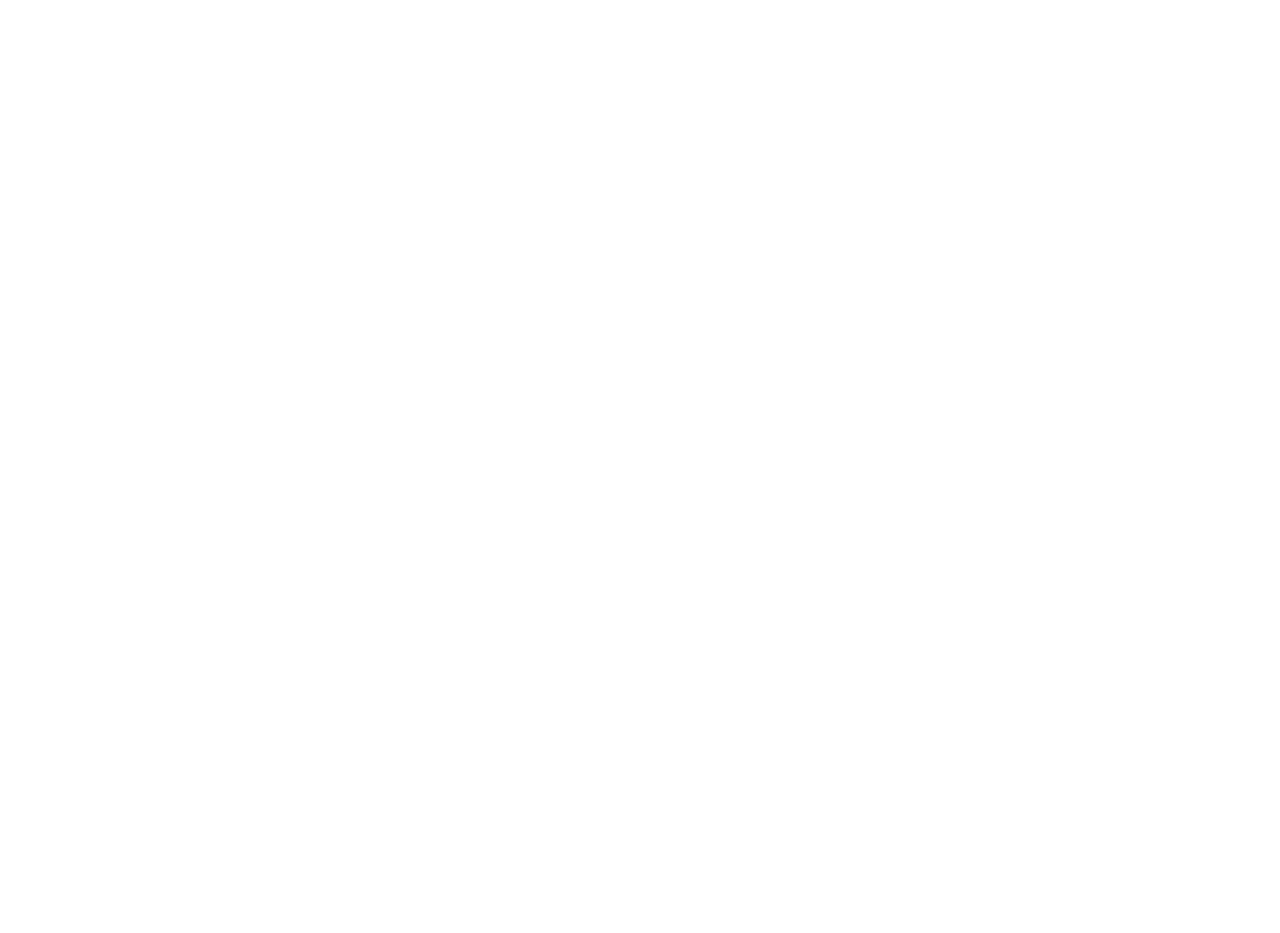
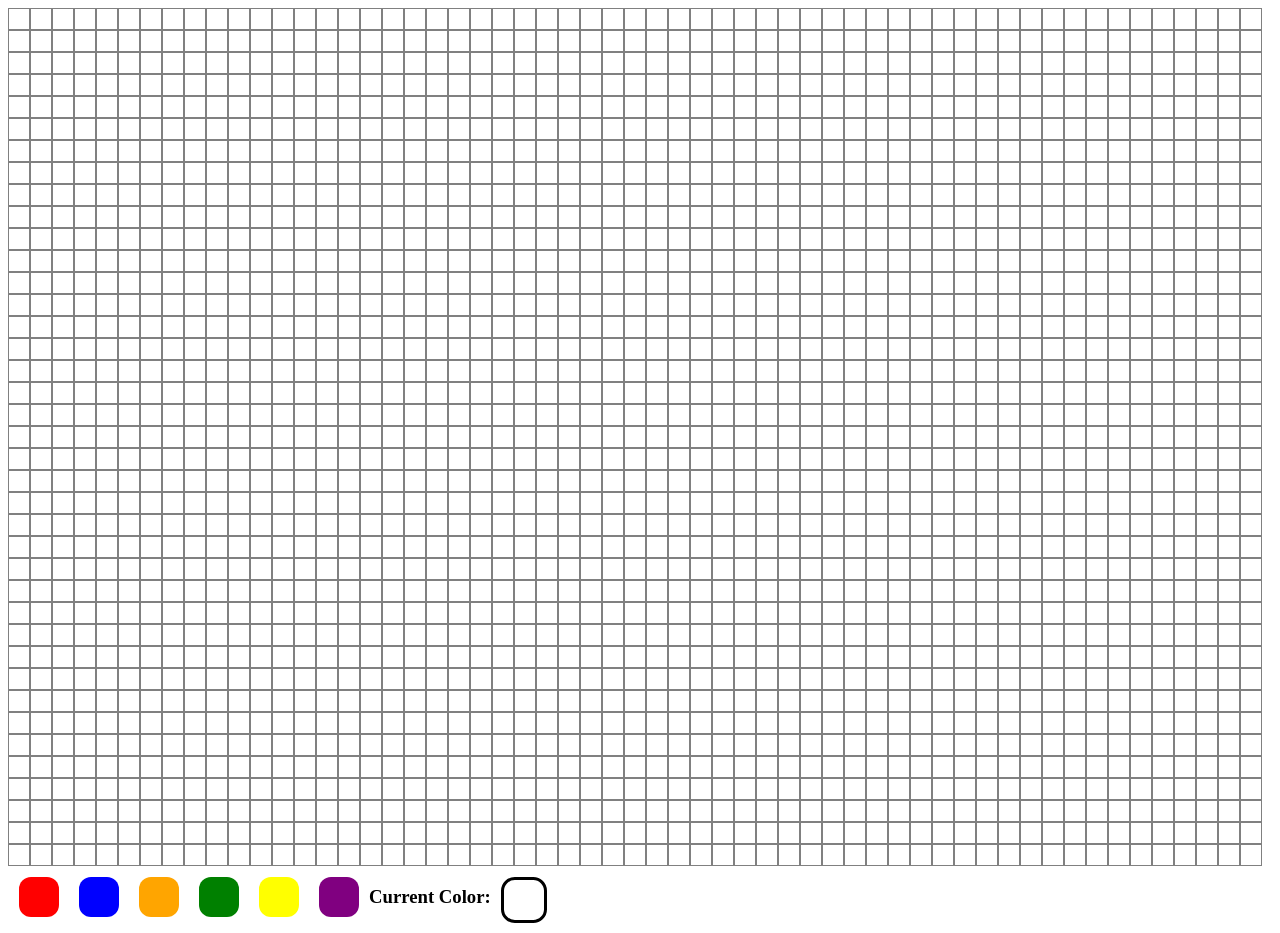
Before and after one commit to gannonk08/pixel-art-maker, a website: page src/index.html in a window 1280 px wide. Before the commit the page ends 800 px from the top, so only its background shows below. Drawn offline with nearby package versions, Linux system fonts and the light colour scheme.

Commit message:
functional pixel art maker

```diff
--- a/src/index.html
+++ b/src/index.html
@@ -1,10 +1,54 @@
 <!DOCTYPE html>
 <html>
-  <head>
+
+<head>
     <meta charset="utf-8">
-    <title></title>
-  </head>
-  <body>
+    <title>Pixel Art Maker</title>
+    <link rel="stylesheet" href="./style.css">
 
-  </body>
+
+</head>
+
+<body>
+    <div id="canvas">
+
+    </div>
+    <div id="pallete">
+        <div id="red">
+
+        </div>
+        <div id="blue">
+
+        </div>
+        <div id="orange">
+
+        </div>
+        <div id="green">
+
+        </div>
+        <div id="yellow">
+
+        </div>
+        <div id="purple">
+
+        </div>
+        <div id="Legend">
+            <h3>
+          Current Color:
+      </h3>
+        </div>
+
+        <div id="currentColor">
+
+        </div>
+
+
+    </div>
+
+    <script src="https://code.jquery.com/jquery-2.2.4.min.js" integrity="sha256-BbhdlvQf/xTY9gja0Dq3HiwQF8LaCRTXxZKRutelT44=" crossorigin="anonymous"></script>
+
+    <script type="text/javascript" src="./main.js">
+    </script>
+</body>
+
 </html>
--- a/src/main.js
+++ b/src/main.js
@@ -0,0 +1,33 @@
+$(function() {
+    'use strict';
+    var brush
+    var currentColor
+
+    function newCanvas() {
+        var pixel;
+        var canvas = $('#canvas')
+        for (var i = 0; i < 2223; i++) {
+            canvas.append($('<div class="pixel"></div>'));
+        }
+    }
+    newCanvas();
+
+    function coloredPixel() {
+        $('.pixel').mousedown(function() {
+            console.log("clicked pixel");
+            $(this).css('background-color', brush);
+        })
+    }
+    coloredPixel();
+
+    function colorSelector() {
+        $('#pallete > div').mousedown(function() {
+            brush = $(this).css("background-color")
+            console.log(brush);
+            $('html,body').css('cursor', 'crosshair');
+            $('#currentColor').css('background-color', brush)
+        })
+    }
+    colorSelector();
+
+}());
--- /dev/null
+++ b/src/style.css
@@ -0,0 +1,73 @@
+#canvas, #pallete {
+    display: flex;
+    flex-wrap: wrap;
+}
+.pixel {
+    height: 20px;
+    width: 20px;
+    border-color: gray;
+    border-width: thin;
+    border-style: solid;
+    background-color: white;
+}
+#pallete {
+    display: flex;
+    flex-wrap: wrap;
+    height: 40px;
+    width: 1252px;
+    border-color: white;
+    border-width: thin;
+    border-style: solid;
+}
+#red {
+    margin: 10px 10px 10px 10px;
+    background-color: red;
+    border-radius: 30%;
+    height: 40px;
+    width: 40px;
+}
+#blue {
+    margin: 10px 10px 10px 10px;
+    background-color: blue;
+    border-radius: 30%;
+    height: 40px;
+    width: 40px;
+}
+#orange {
+    margin: 10px 10px 10px 10px;
+    background-color: orange;
+    border-radius: 30%;
+    height: 40px;
+    width: 40px;
+}
+#green {
+    margin: 10px 10px 10px 10px;
+    background-color: green;
+    border-radius: 30%;
+    height: 40px;
+    width: 40px;
+}
+#yellow {
+    margin: 10px 10px 10px 10px;
+    background-color: yellow;
+    border-radius: 30%;
+    height: 40px;
+    width: 40px;
+}
+#purple {
+    margin: 10px 10px 10px 10px;
+    background-color: purple;
+    border-radius: 30%;
+    height: 40px;
+    width: 40px;
+}
+#currentColor {
+    float: right;
+    margin: 10px 10px 10px 10px;
+    background-color: white;
+    border-radius: 30%;
+    height: 40px;
+    width: 40px;
+    border-color: black;
+    border-style: solid;
+}
```
